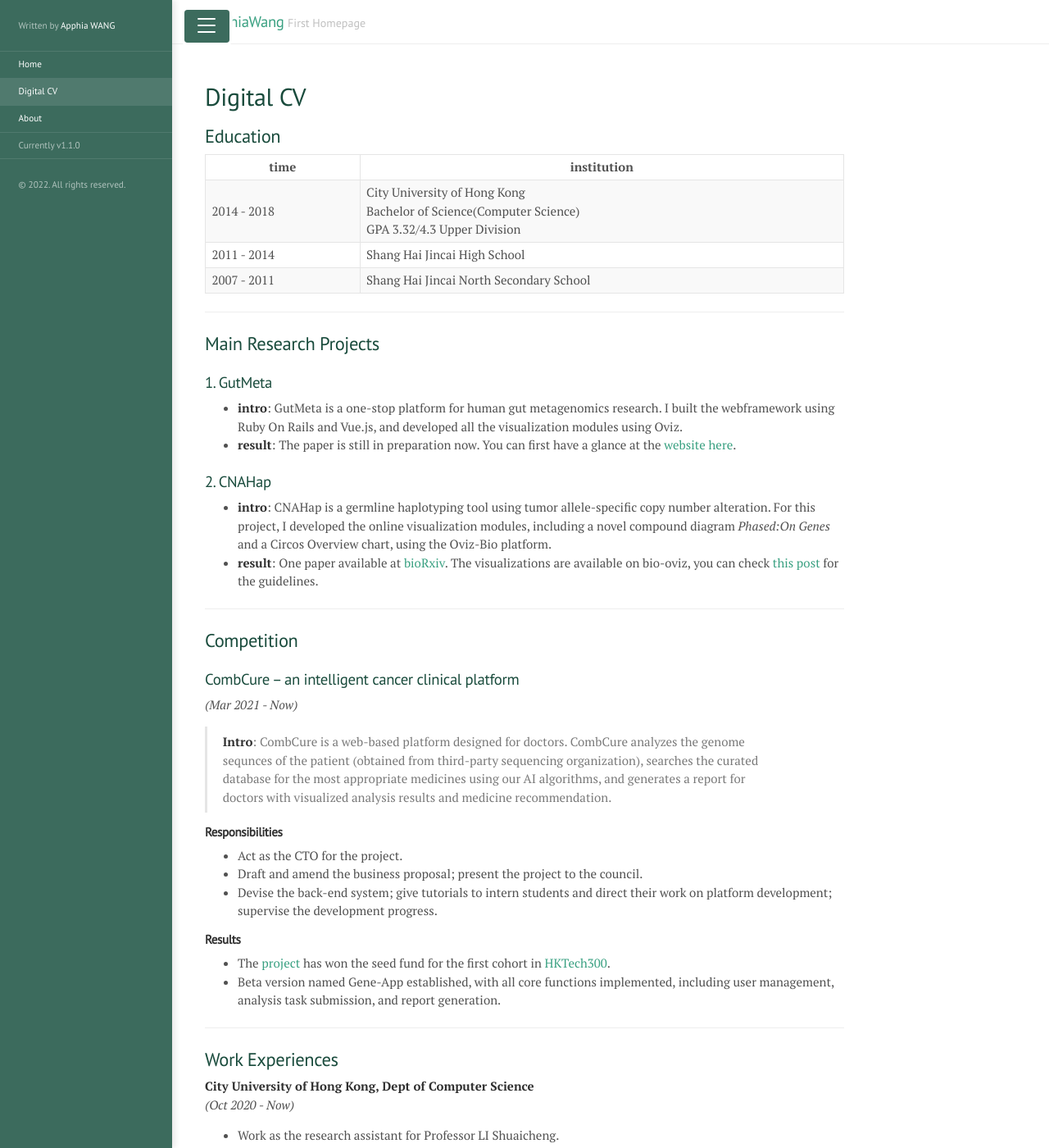
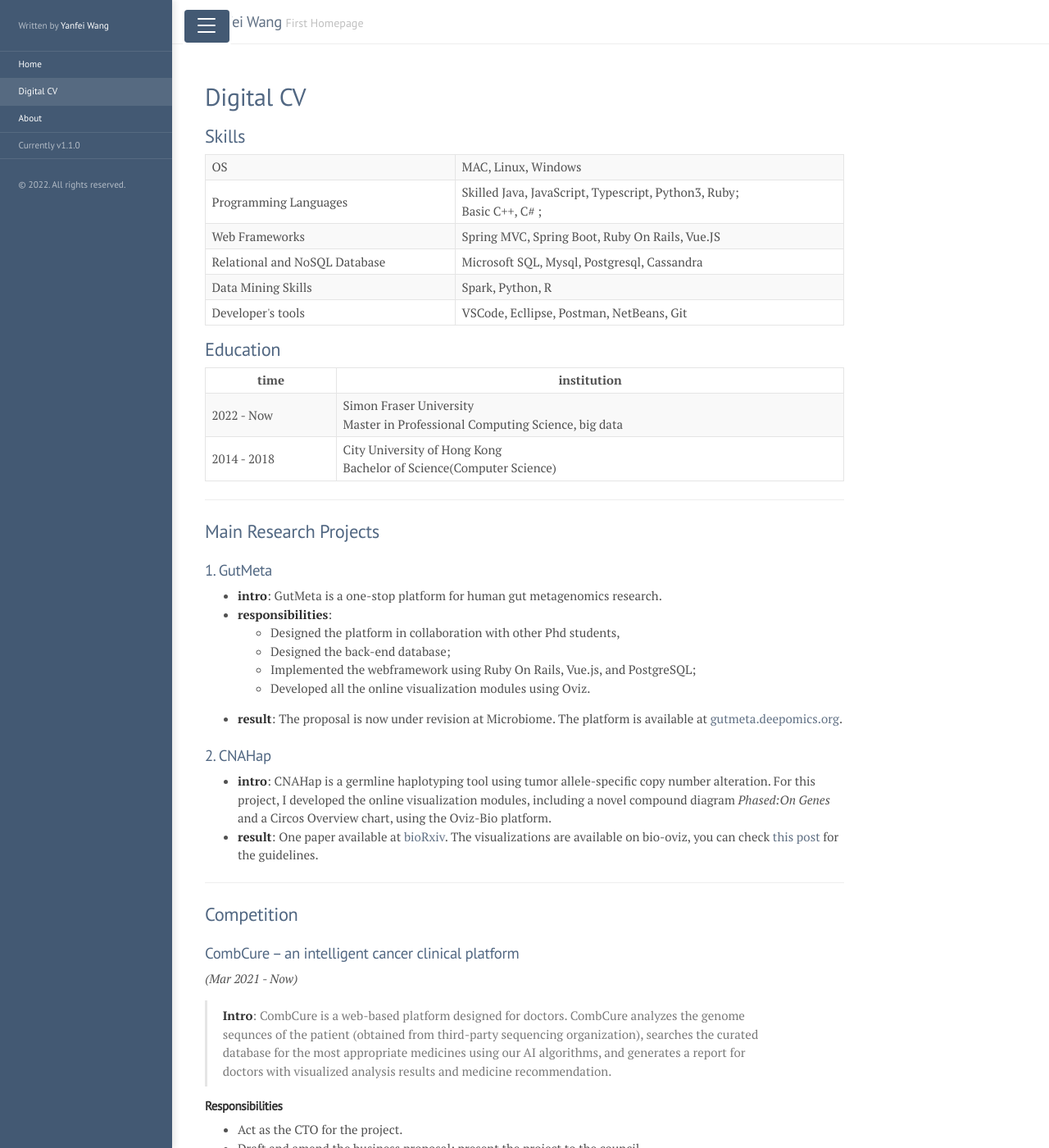
Before and after one commit to apphiaWang/home, a Jekyll site: the page built from digital-cv.md, in a window 1280 px wide and 1400 px high. Shown: the whole window at 82% size. Built offline with Jekyll 4.4.1, drawn with Linux system fonts in a browser that asks for light colours; some of the changed text lies outside the part shown.

Commit message:
update data

```diff
--- a/_config.yml
+++ b/_config.yml
@@ -1,7 +1,7 @@
 # Setup
-title:               ApphiaWang
+title:               Yanfei Wang
 tagline:             " First Homepage"
-description:         'Written by <a>Apphia WANG</a>'
+description:         'Written by <a>Yanfei Wang</a>'
 url:                 https://apphiawang.github.io/
 baseurl:             /home
 paginate:            5
@@ -10,9 +10,9 @@ excerpt_separator: <!--more-->
 
 # About/contact
 author:
-  name:              Minty, WANG YANFEI
+  name:              WANG YANFEI
   url:               https://github.com/apphiawang
-  email:             apphiawangyf@gmail.com
+  email:             mintywangtvt@gmail.com
 
 # Gems
 plugins:
--- a/digital-cv.md
+++ b/digital-cv.md
@@ -3,18 +3,51 @@ layout: page
 title: Digital CV
 ---
 
-<!-- <p class="message">
-  This is my digital CV.
-</p> -->
+<!-- > **Attention!!**  Please note that the mentioned platforms (oviz, gutmeta) are currently unavailable due to server down. My colleagues are struggling to fix it. Will release new notice if it's back. -->
+
+
+## Skills
+
+<table>
+  <tbody>
+    <tr>
+      <td>OS</td>
+      <td>MAC, Linux, Windows</td>
+    </tr>
+    <tr>
+      <td>Programming Languages</td>
+      <td>Skilled Java, JavaScript, Typescript, Python3, Ruby; <br>Basic C++, C# ;
+      </td>
+    </tr>
+    <tr>
+      <td>Web Frameworks</td>
+      <td>Spring MVC, Spring Boot, Ruby On Rails, Vue.JS</td>
+    </tr>
+    <tr>
+      <td>Relational and NoSQL Database</td>
+      <td>Microsoft SQL, Mysql, Postgresql, Cassandra</td>
+    </tr>
+    <tr>
+      <td>Data Mining Skills</td>
+      <td>Spark, Python, R</td>
+    </tr>
+     <tr>
+      <td>Developer's tools</td>
+      <td>VSCode, Ecllipse, Postman, NetBeans, Git</td>
+    </tr>
+  </tbody>
+</table>
 
 
 ## Education
 
 |time|institution|
 |--|--|
-|2014 - 2018 | City University of Hong Kong <br>Bachelor of Science(Computer Science) <br>GPA 3.32/4.3 Upper Division|
-|2011 - 2014 | Shang Hai Jincai High School |
-|2007 - 2011 | Shang Hai Jincai North Secondary School|
+|2022 - Now | Simon Fraser University <br>Master in Professional Computing Science, big data|
+|2014 - 2018 | City University of Hong Kong <br>Bachelor of Science(Computer Science)|
+
+<!-- |2011 - 2014 | Shang Hai Jincai High School |
+|2007 - 2011 | Shang Hai Jincai North Secondary School| -->
 
 <hr>
 
@@ -23,8 +56,14 @@ title: Digital CV
 
 ### 1. GutMeta
 
-- **intro**: GutMeta is a one-stop platform for human gut metagenomics research. I built the webframework using Ruby On Rails and Vue.js, and developed all the visualization modules using Oviz.
-- **result**: The paper is still in preparation now. You can first have a glance at the [website here](https://gutmeta.deepomics.org/visualizer/analysis/meta-overview).
+- **intro**: GutMeta is a one-stop platform for human gut metagenomics research.
+- **responsibilities**:
+    - Designed the platform in collaboration with other Phd students,
+    - Designed the back-end database;
+    - Implemented the webframework using Ruby On Rails, Vue.js, and PostgreSQL;
+    - Developed all the online visualization modules using Oviz.
+
+- **result**: The proposal is now under revision at Microbiome. The platform  is available at [gutmeta.deepomics.org](https://gutmeta.deepomics.org/visualizer/analysis/meta-overview).
 
 ### 2. CNAHap
 
@@ -65,7 +104,7 @@ _(Mar 2021 - Now)_
 **HID Global Cid Ltd.**
 <br>_(May 2019 - Sep 2020)_
 
-- Developed back-end systems of the digital-security-document web application, using Spring MVC, Spring Security, Hibernate, and Tomcat.
+- Developed back-end systems of the digital-security-document web applications, using Java, Spring Framework, and MSSQL.
 - Maintained the e-passport systems for Philippine and Nigeria.
 - Prepared report templates using Jaspersoft studio.
 
@@ -84,31 +123,3 @@ _(Mar 2021 - Now)_
 3. Jiang Y\*, **Wang Y\***,  Che L*, Li, S. GutMeta, a one-stop platform for human gut whole-genome shotgun metagenomic sequencing data analysis (_proposal submitted to NAR_)
 4. Wang S\*, Wang M\*, Chen L, Yu Y, Pan G, **Wang Y**; Tan B, Li S. SpecHLA: haplotyping entire HLA genes from sequencing data (_proposal submitted to Cell Systems_)
 5. Jiang Y\*, Wang S, **Wang Y**, Zhang X, Li, S. A framework to trace microbial engraftment at the strain level during fecal microbiota transplantation (_under publication at BMC_)
-
-## Skills
-
-<table>
-  <tbody>
-    <tr>
-      <td>OS</td>
-      <td>MAC, Linux, Windows</td>
-    </tr>
-    <tr>
-      <td>Programming Language</td>
-      <td>Skilled Java, JavaScript, Typescript, Python3, Ruby; <br>Basic C++, C# ;
-      </td>
-    </tr>
-    <tr>
-      <td>Frameworks</td>
-      <td>Spring MVC, Spring Boot, Ruby On Rails, Vue.JS</td>
-    </tr>
-    <tr>
-      <td>Database</td>
-      <td>Microsoft SQL, Mysql, Postgresql</td>
-    </tr>
-     <tr>
-      <td>Developer's tools</td>
-      <td>VSCode, Ecllipse, Postman</td>
-    </tr>
-  </tbody>
-</table>
--- a/public/css/lanyon.css
+++ b/public/css/lanyon.css
@@ -510,21 +510,21 @@ a.pagination-item:hover {
 .theme-base-hb .sidebar,
 .theme-base-hb .sidebar-toggle:active,
 .theme-base-hb #sidebar-checkbox:checked ~ .sidebar-toggle {
-  background-color: #3c6b5d;
+  background-color: #435973;
 }
 .theme-base-hb .container a,
 .theme-base-hb .sidebar-toggle,
 .theme-base-hb .related-posts li a:hover {
-  color: #39a081;
+  color: #607084;
 }
 .theme-base-hb code {
-  color: #046e36;
+  color: #516782;
   background-color: #ebeae0;
 }
 .theme-base-hb .container h1,
 .theme-base-hb .container h2,
 .theme-base-hb .container h3 {
-  color: #194b3c;
+  color: #516782;
 }
 
 .theme-base-hb i {
```
Also changed, not shown: _posts/2020-10-21-my-first-post.md (renamed from _posts/2021-11-01-my-first-post.md, +1 -1 lines), _posts/2020-11-03-use-bio-oviz.md (+1 -1 lines), _posts/2021-11-02-my-viz-work.md (+1 -1 lines), _posts/2022-11-03-server-down.md (added, +7 -0 lines).
